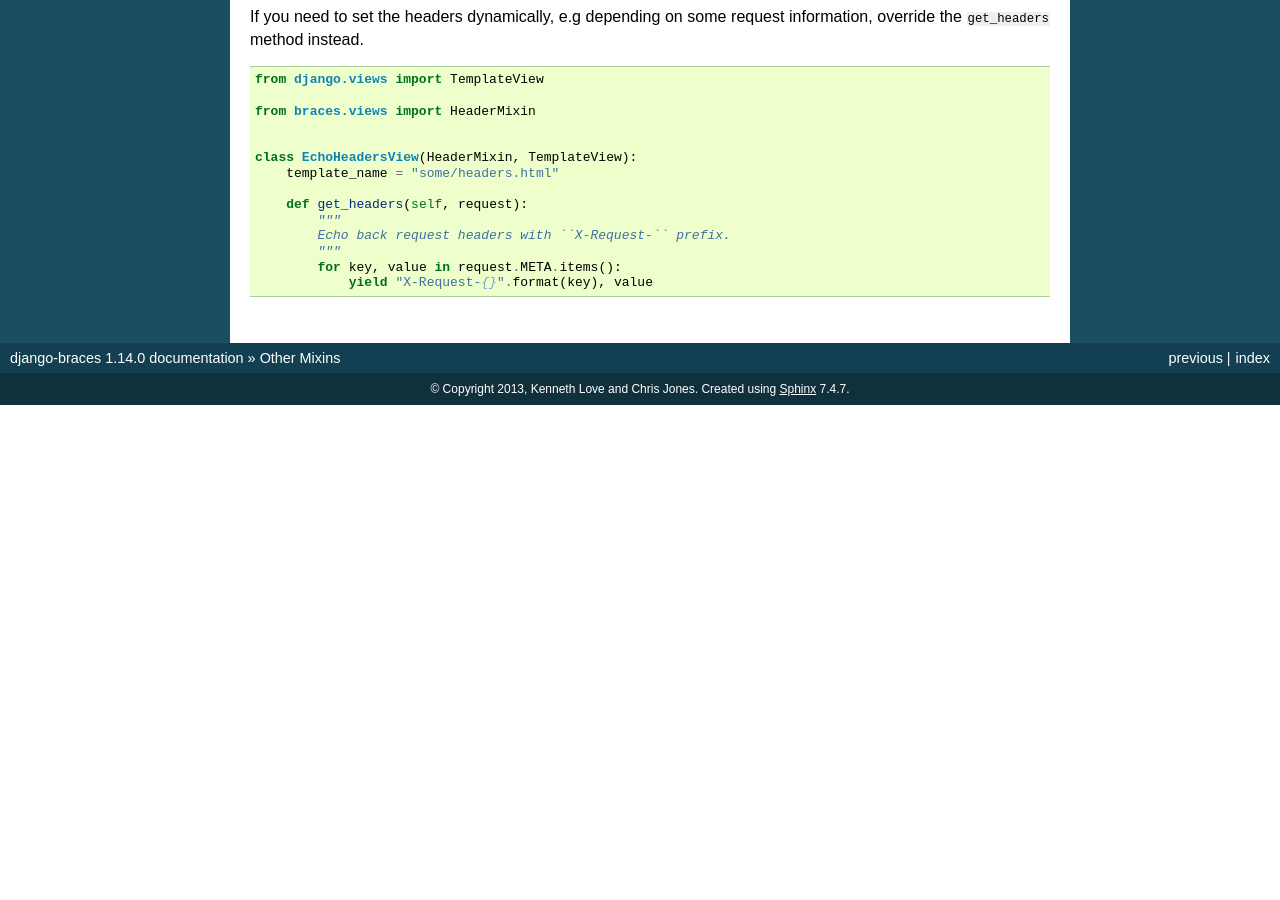
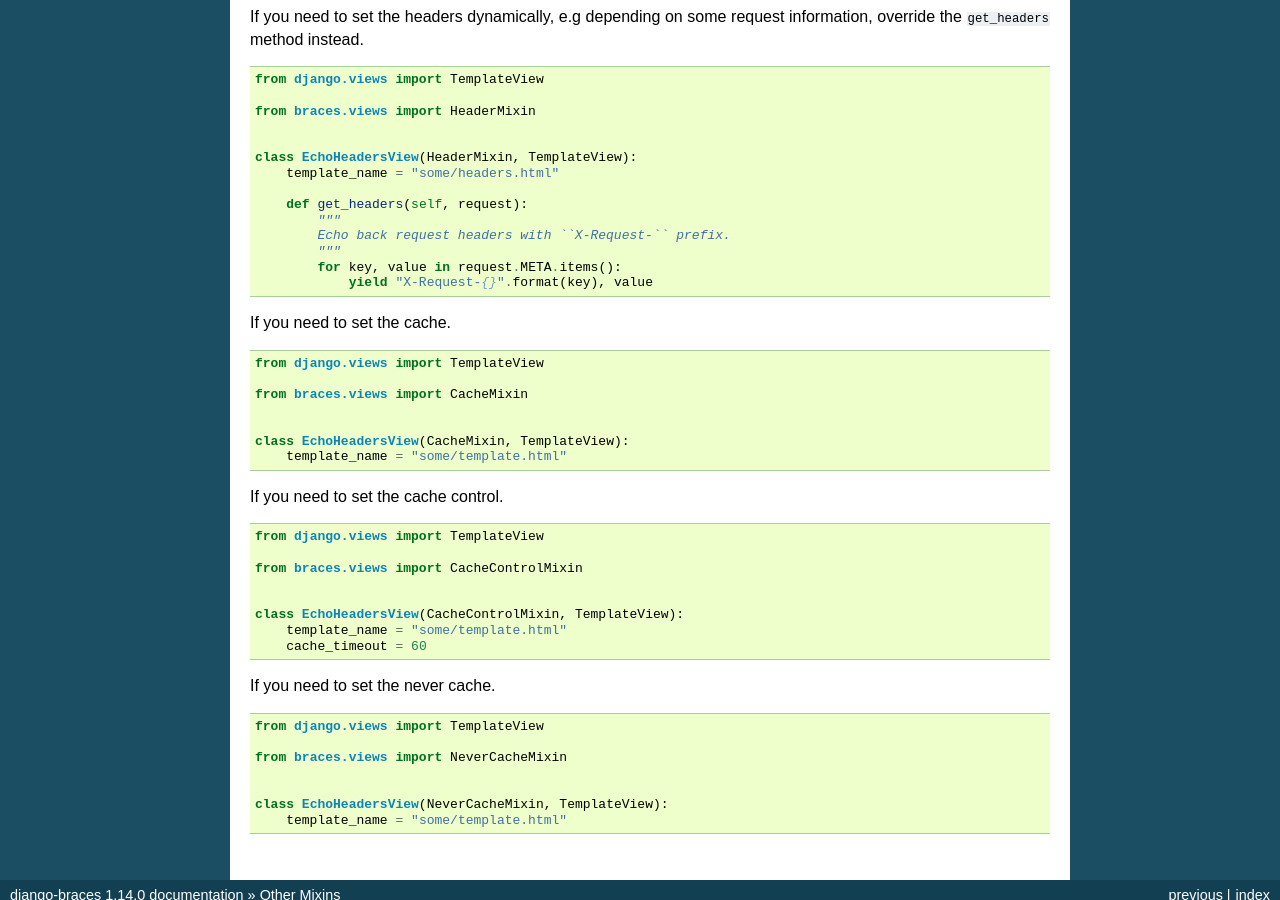
Before and after one commit to brack3t/django-braces, a Sphinx documentation site: the page built from docs/other.rst, in a window 1280 px wide and 900 px high, scrolled down 10012 px. Built offline with Sphinx 7.4.7, drawn with Linux system fonts in a browser that asks for light colours; before the commit the page ends 10417 px from its top, so only the background shows below that.

Commit message:
Added new mixins

```diff
--- a/docs/other.rst
+++ b/docs/other.rst
@@ -646,3 +646,43 @@ If you need to set the headers dynamically, e.g depending on some request inform
             """
             for key, value in request.META.items():
                 yield "X-Request-{}".format(key), value
+
+
+If you need to set the cache.
+
+::
+
+    from django.views import TemplateView
+
+    from braces.views import CacheMixin
+
+
+    class EchoHeadersView(CacheMixin, TemplateView):
+        template_name = "some/template.html"
+
+
+If you need to set the cache control.
+
+::
+
+    from django.views import TemplateView
+
+    from braces.views import CacheControlMixin
+
+
+    class EchoHeadersView(CacheControlMixin, TemplateView):
+        template_name = "some/template.html"
+        cache_timeout = 60
+
+
+If you need to set the never cache.
+
+::
+
+    from django.views import TemplateView
+
+    from braces.views import NeverCacheMixin
+
+
+    class EchoHeadersView(NeverCacheMixin, TemplateView):
+        template_name = "some/template.html"
```
Also changed, not shown: 1 other file.
